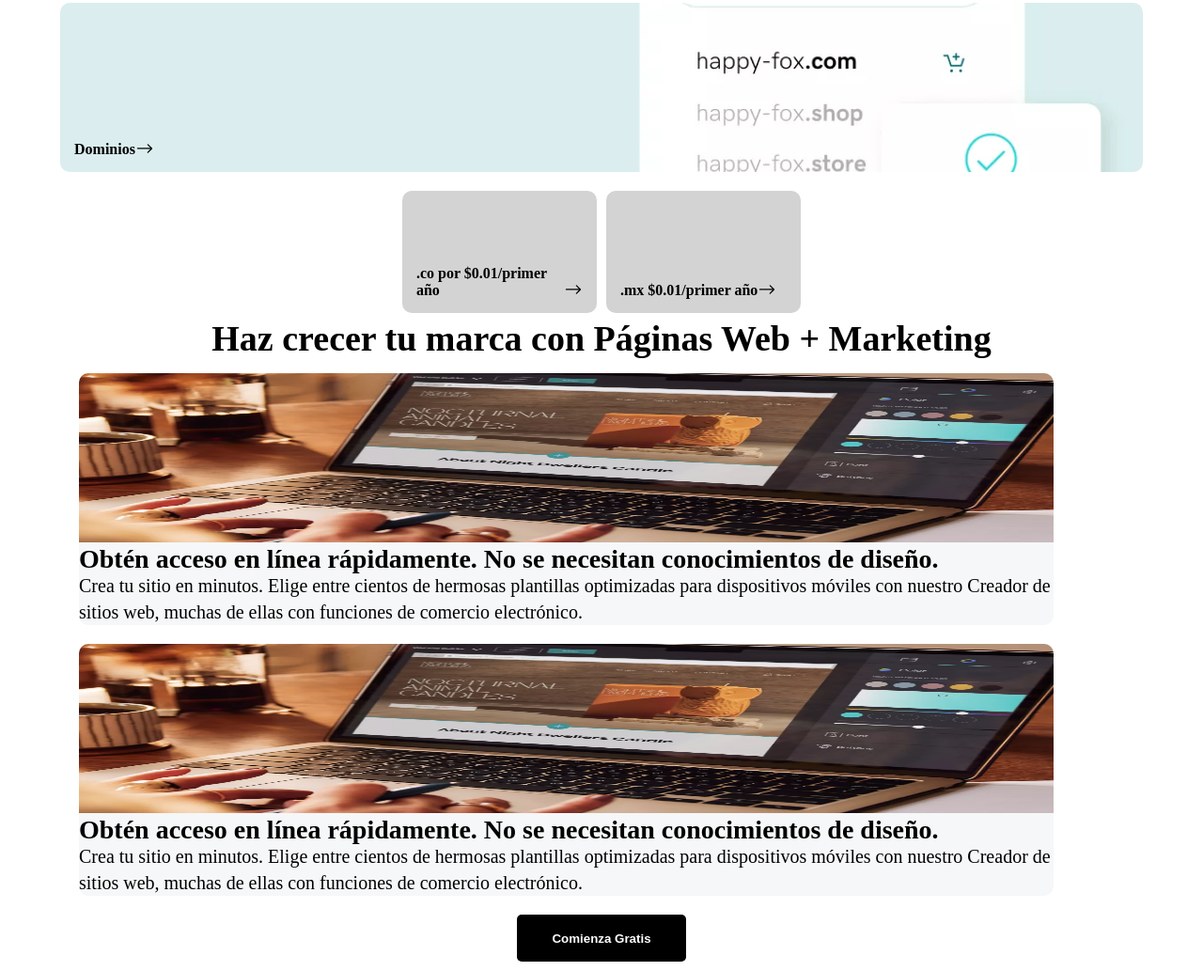
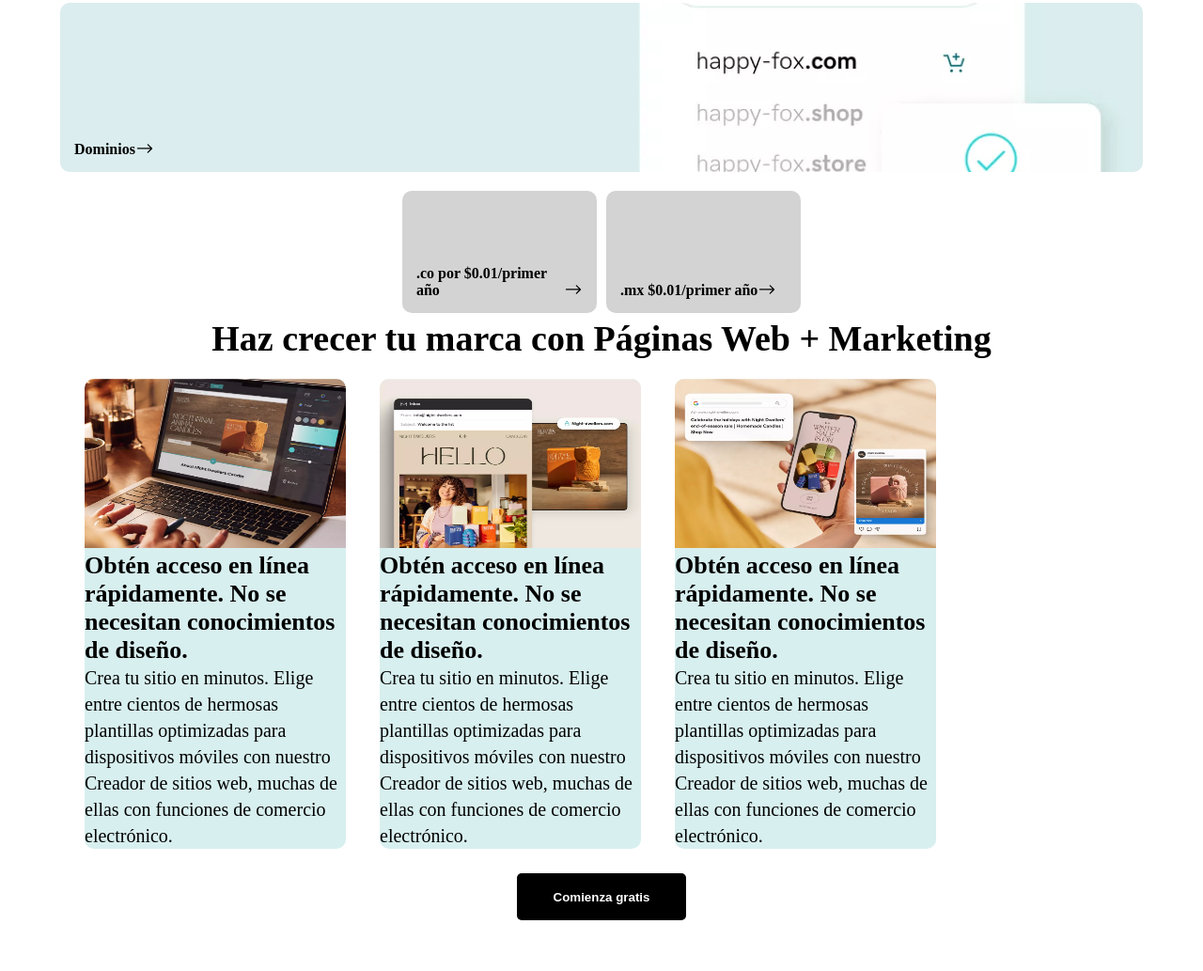
Before and after one commit to SebastianCond3/sass_project, a plain HTML site: page index.html in a window 1280 px wide. Shown: the part 915-1948 px from the top of the page at 94% size. After the commit the page ends 1904 px from the top, so only its background shows below. Drawn offline with Linux system fonts and the light colour scheme.

Commit message:
11/06 problem with scroll fixed

```diff
--- a/index.html
+++ b/index.html
@@ -75,23 +75,29 @@
         </section>
         <section class="marketing">
             <h3 class="marketing-title">Haz crecer tu marca con Páginas Web + Marketing</h3>
+            <div class="scroll-container">
                 <div class="scroll-benefits">
                     <div class="benefit-card">
                         <img src="images/card_img3.webp" alt="">
                         <h3>Obtén acceso en línea rápidamente. No se necesitan conocimientos de diseño. </h3>
                         <p>Crea tu sitio en minutos. Elige entre cientos de hermosas plantillas optimizadas para
-                        dispositivos móviles con nuestro Creador de sitios web, muchas de ellas con funciones de comercio electrónico.
-                    </p>
+                            dispositivos móviles con nuestro Creador de sitios web, muchas de ellas con funciones de comercio electrónico.</p>
                     </div>
                     <div class="benefit-card">
-                    <img src="images/card_img3.webp" alt="">
+                        <img src="images/card_img2.webp" alt="">
                         <h3>Obtén acceso en línea rápidamente. No se necesitan conocimientos de diseño. </h3>
                         <p>Crea tu sitio en minutos. Elige entre cientos de hermosas plantillas optimizadas para
-                        dispositivos móviles con nuestro Creador de sitios web, muchas de ellas con funciones de comercio electrónico.
-                    </p>
+                            dispositivos móviles con nuestro Creador de sitios web, muchas de ellas con funciones de comercio electrónico.</p>
+                    </div>
+                    <div class="benefit-card">
+                        <img src="images/card_img1.webp" alt="">
+                        <h3>Obtén acceso en línea rápidamente. No se necesitan conocimientos de diseño. </h3>
+                        <p>Crea tu sitio en minutos. Elige entre cientos de hermosas plantillas optimizadas para
+                            dispositivos móviles con nuestro Creador de sitios web, muchas de ellas con funciones de comercio electrónico.</p>
                     </div>
                 </div>
-            <button>Comienza Gratis</button>
+                <button>Comienza gratis</button>
+            </div>
         </section>
     </main>
 </body>
--- a/scss/main.scss
+++ b/scss/main.scss
@@ -187,33 +187,13 @@ main {
       font-weight: bold;
       line-height: 34px;
     }
-    .scroll-benefits {
+    .scroll-container {
+      display: flex;
+      flex-direction: column;
+      justify-content: center;
+      align-items: center;
       width: 90%;
       height: auto;
-      overflow-y: auto;
-      //white-space: nowrap;
-      .benefit-card {
-        width: 90%;
-        height: auto;
-        margin: 20px;
-        background-color: #f5f7f8;
-        border-radius: 10px;
-        img {
-          width: 100%;
-          height: 180px;
-          border-radius: 10px 10px 0 0;
-        }
-        h3 {
-          font-size: 28px;
-          font-weight: bold;
-          line-height: 28px;
-        }
-        p {
-          font-size: 20px;
-          line-height: 28px;
-        }
-      }
-    }
       button {
         width: 180px;
         height: 50px;
@@ -223,6 +203,34 @@ main {
         border-radius: 5px;
         font-weight: bold;
       }
-
+      .scroll-benefits {
+        display: flex;
+        overflow-x: auto; /* ← cambio importante */
+        gap: 1rem;         /* espacio entre tarjetas */
+        padding: 1rem;     /* opcional para márgenes internos */
+        width: 100%;
+        .benefit-card {
+          flex: 0 0 auto; /* ← evita estiramiento y hace scrollable */
+          width: 278px;   /* define un ancho fijo */
+          height: auto;
+          border-radius: 10px;
+          background: #D8EFEF;
+          margin: 10px;
+          img {
+            width: 100%;
+            height: 180px;
+            border-radius: 10px 10px 0 0;
+          }
+          h3 {
+            font-size: 26px;
+            font-weight: bold;
+          }
+          p {
+            font-size: 20px;
+            line-height: 28px;
           }
         }
+      }
+    }
+    }
+  }
```
Also changed, not shown: css/main.css, 1 other file. Lines whose indentation alone changed are shown as unchanged.
